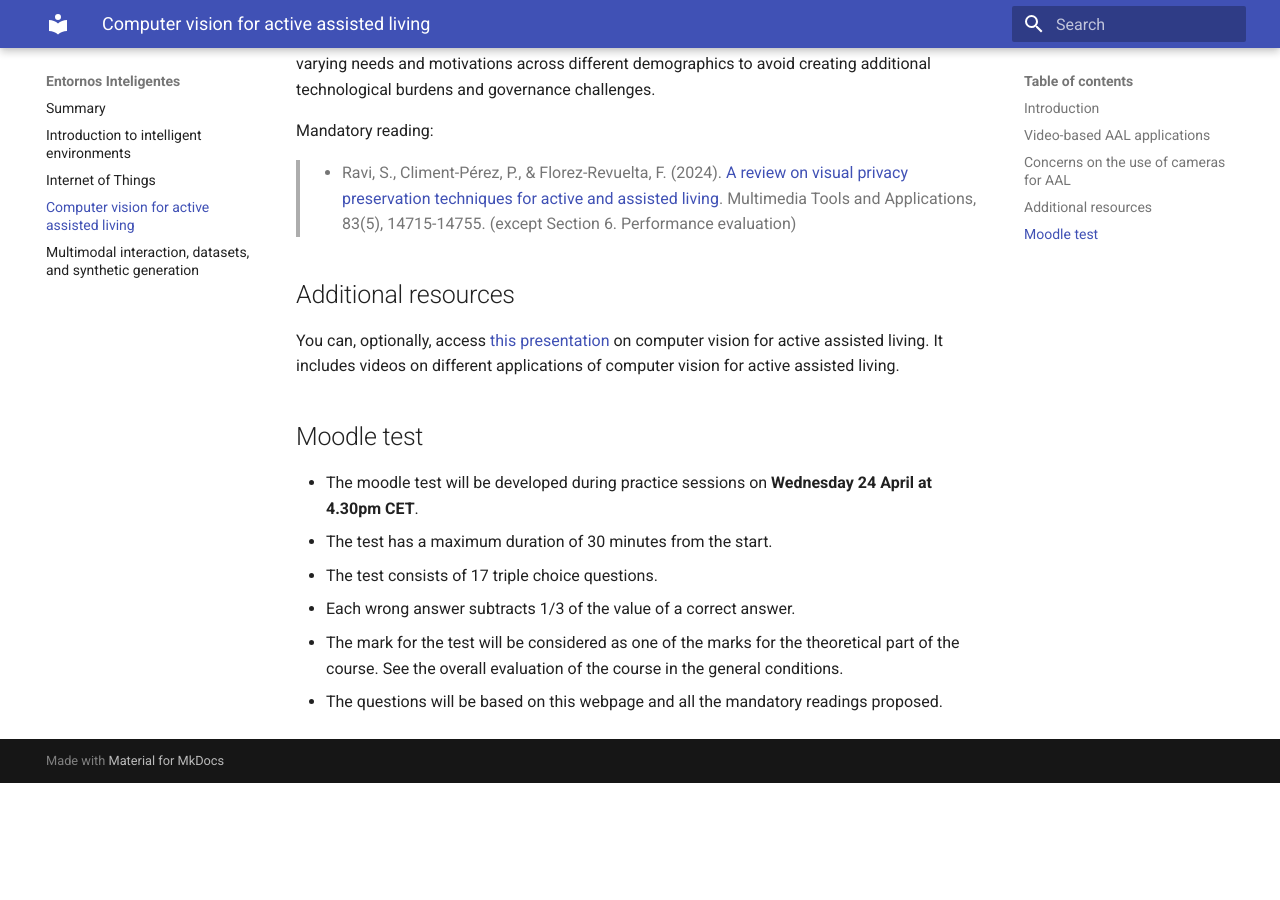
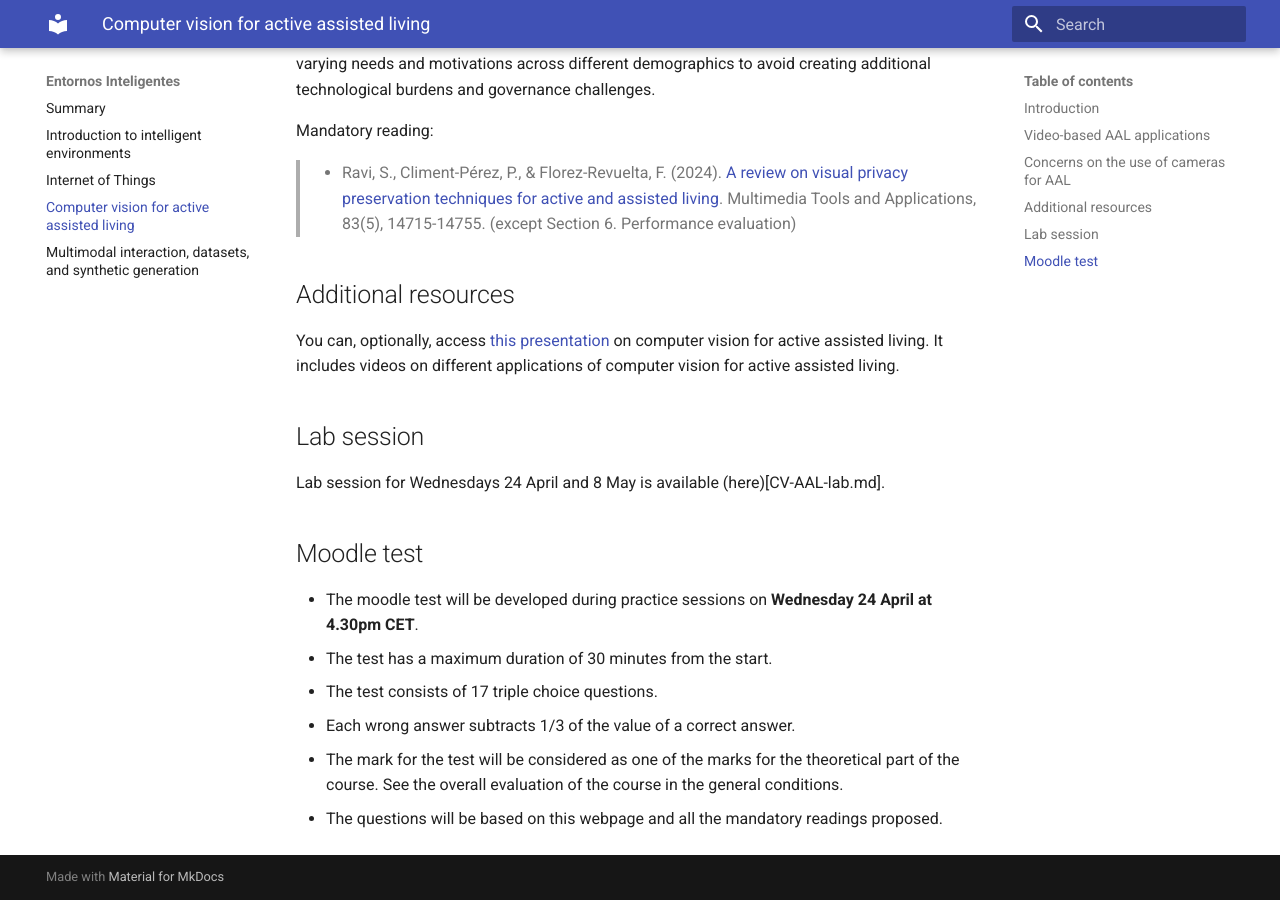
Before and after one commit to FranciscoFlorezRevuelta/EI, an MkDocs documentation site: the page built from docs/CV_AAL.md, in a window 1280 px wide and 900 px high, scrolled down 2916 px. Built offline with MkDocs 1.6.1 and Material for MkDocs 9.7.7, drawn with Linux system fonts in a browser that asks for light colours; before the commit the page ends 3699 px from its top, so only the background shows below that.

Commit message:
Update CV_AAL.md

```diff
--- a/docs/CV_AAL.md
+++ b/docs/CV_AAL.md
@@ -45,6 +45,9 @@ Mandatory reading:
 ## Additional resources
 You can, optionally, access [this presentation](https://unialicante-my.sharepoint.com/:b:/g/personal/francisco_florez_mscloud_ua_es/EV6lRC852G9MjgbBQhShivoBn33XyH_xREwvXbj2u2s65g?e=nztneB) on computer vision for active assisted living. It includes videos on different applications of computer vision for active assisted living.
 
+## Lab session
+Lab session for Wednesdays 24 April and 8 May is available (here)[CV-AAL-lab.md].
+
 ## Moodle test
 
 * The moodle test will be developed during practice sessions on **Wednesday 24 April at 4.30pm CET**.
```
